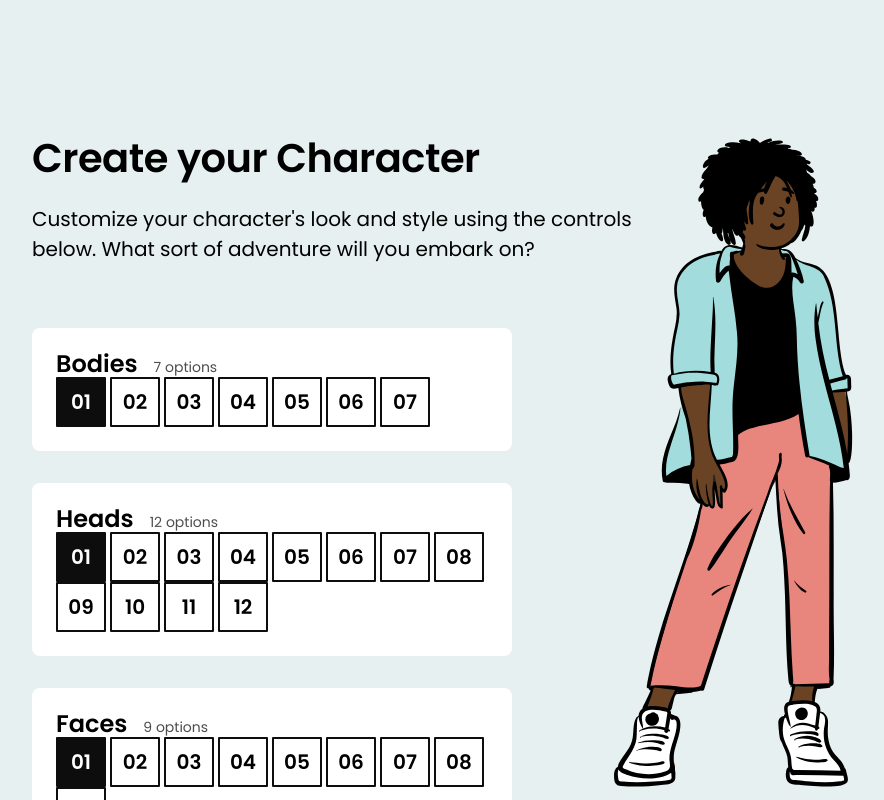
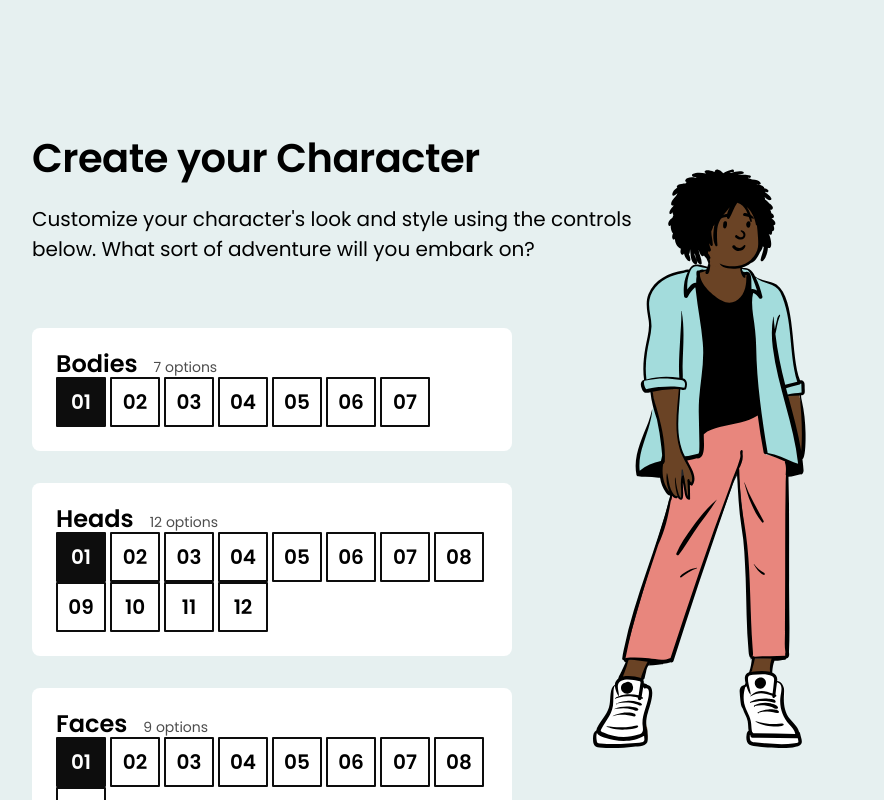
Before and after one commit to broarr/css-for-js, a React (Create React App) app in the folder character-creator-main/: page / in a window 1280 px wide. Shown: the top 800 px of the page, without its empty margins (128-1012 px from the left). Built offline with nearby package versions, Linux system fonts and the light colour scheme.

Commit message:
fix: layout

```diff
--- a/character-creator-main/src/components/CharacterEditor/CharacterEditor.module.css
+++ b/character-creator-main/src/components/CharacterEditor/CharacterEditor.module.css
@@ -1,9 +1,6 @@
 .characterEditor {
   padding-top: 128px;
   padding-bottom: 64px;
-}
-
-.maxWidthWrapper {
 }
 
 .header {
@@ -26,9 +23,10 @@
 
 .characterWrapper {
   position: fixed;
-  top: 128px;
-  right: 128px;
-  bottom: 0;
+  width: fit-content;
+  top: 20%;
+  bottom: 5%;
+  left: 55%;
   min-height: 500px;
 }
 
```
Also changed, not shown: 1 other file (tests, documents, lock files or other folders).
